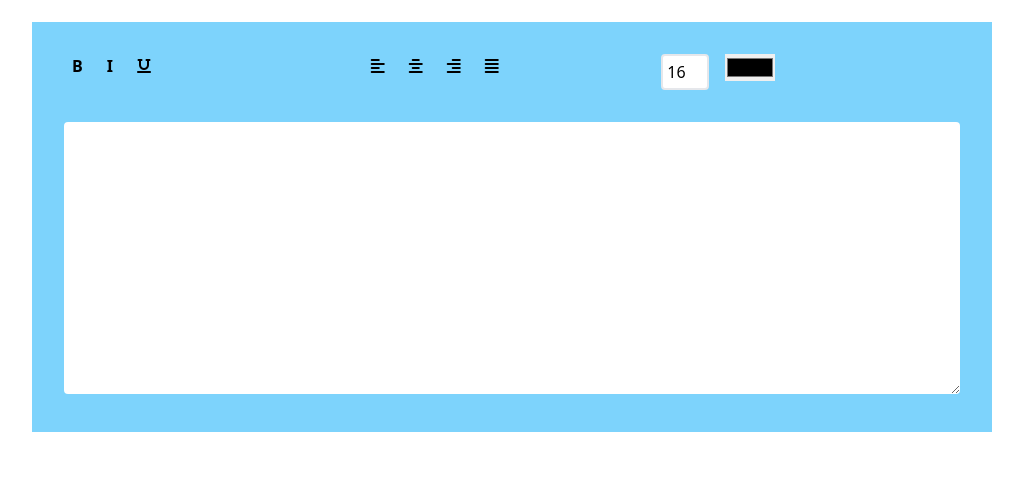
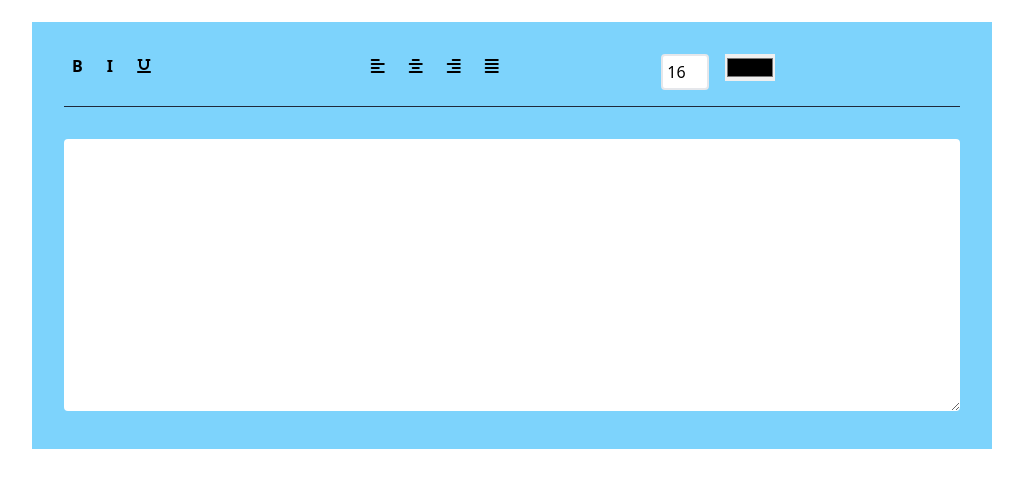
Before and after one commit to kawsaruddin450/text-editor1, a plain HTML site: page index.html in a window 1280 px wide. Shown: the part 74-562 px from the top of the page, without its empty margins (128-1151 px from the left). Drawn offline with nearby package versions, Linux system fonts and the light colour scheme.

Commit message:
style update

```diff
--- a/index.html
+++ b/index.html
@@ -33,6 +33,7 @@
                     <input type="color" name="" id="color">
                 </div>
             </div>
+            <hr class="border-slate-800 border-1 mt-4">
             <div>
                 <textarea name="" style="font-size: 16px;" id="textarea" class="w-full mt-8 rounded p-4" rows="10"></textarea>
             </div>
```
